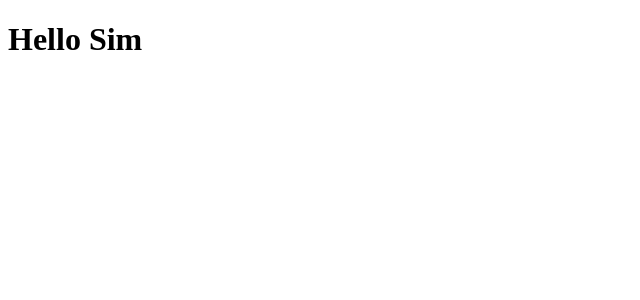
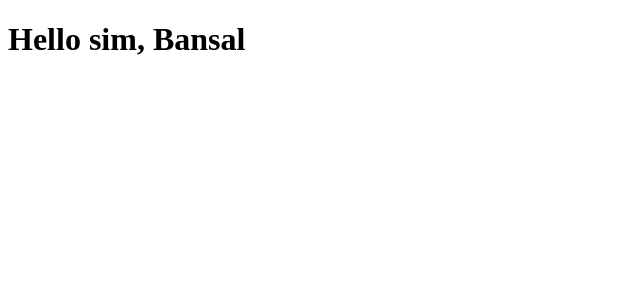
Before and after one commit to Siminder/Siminder-Bansal_Learning_AngularF26, an Angular app: page / in a window 1280 px wide. Shown: the top 300 px of the page, without its empty margins (0-640 px from the left). Built offline with nearby package versions, Linux system fonts and the light colour scheme.

Commit message:
Created starter Angular files and completedthe Assignment 1

```diff
--- a/angular.json
+++ b/angular.json
@@ -2,7 +2,8 @@
   "$schema": "./node_modules/@angular/cli/lib/config/schema.json",
   "version": 1,
   "cli": {
-    "packageManager": "npm"
+    "packageManager": "npm",
+    "analytics": false
   },
   "newProjectRoot": "projects",
   "projects": {
--- a/package.json
+++ b/package.json
@@ -17,6 +17,7 @@
     "@angular/forms": "^22.1.0",
     "@angular/platform-browser": "^22.1.0",
     "@angular/router": "^22.1.0",
+    "i": "^0.3.7",
     "rxjs": "~7.8.0",
     "tslib": "^2.3.0"
   },
--- a/src/app/app.html
+++ b/src/app/app.html
@@ -1 +1 @@
-<h1>Hello Sim</h1>
+<h1>Hello {{Firstname}}, {{Lastname}} </h1>
--- a/src/app/app.ts
+++ b/src/app/app.ts
@@ -9,4 +9,6 @@ import { RouterOutlet } from '@angular/router';
 })
 export class App {
   protected readonly title = signal('untitled1');
+  protected readonly Firstname = "sim"
+  protected readonly Lastname = "Bansal"
 }
```
Also changed, not shown: 1 other file (tests, documents, lock files or other folders).
